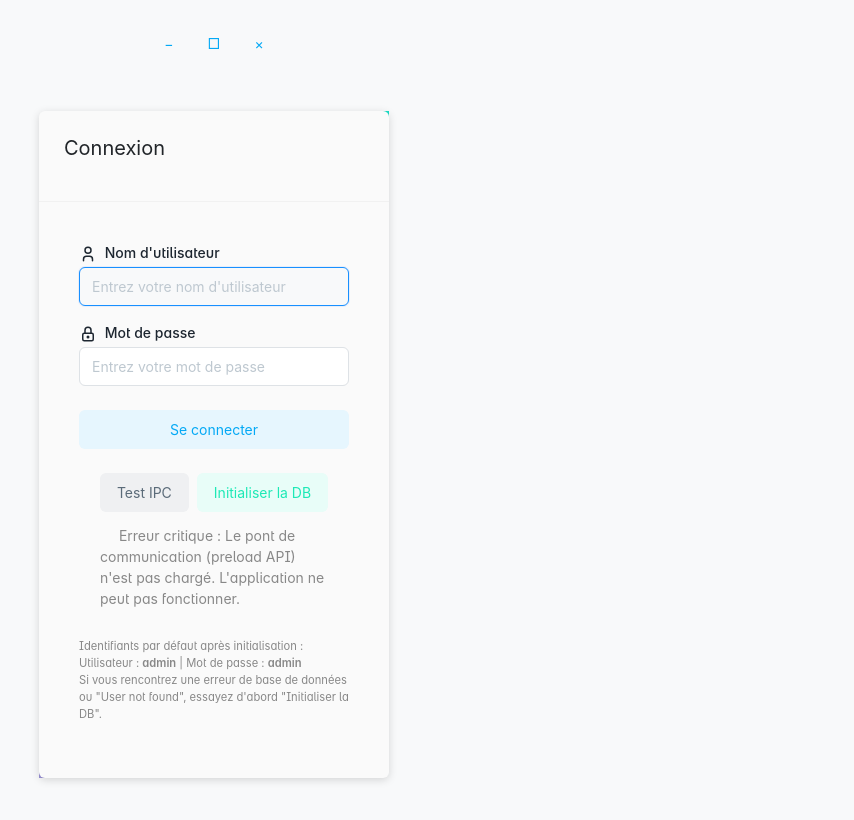
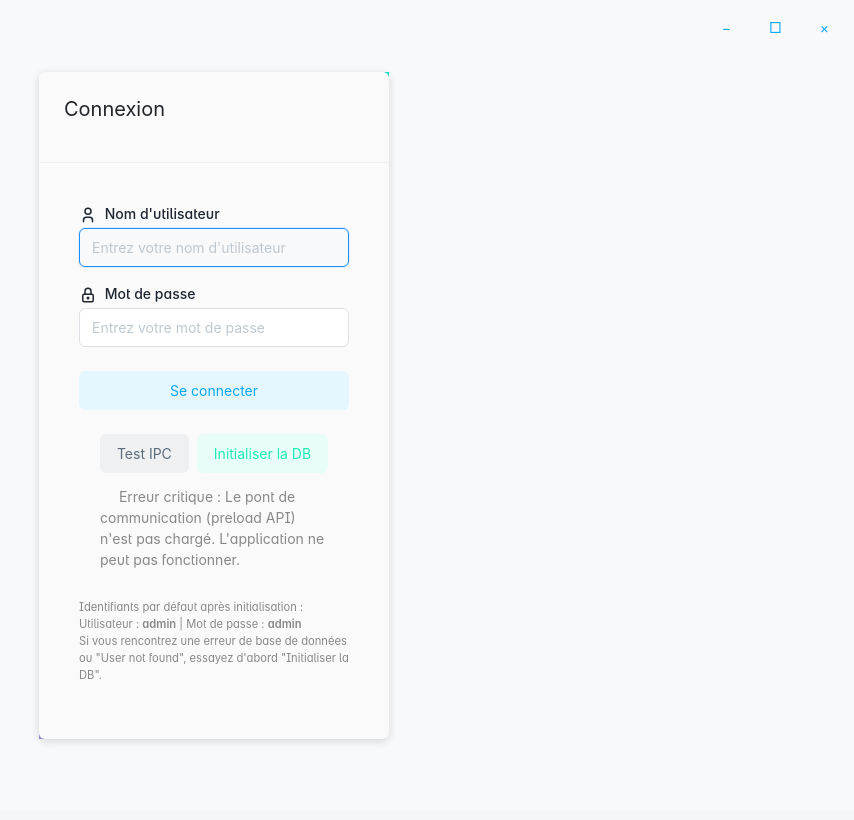
Before and after one commit to elzuzu/OtterCMS, a React (Vite) app: page / in a window 1280 px wide. Shown: the top 820 px of the page, without its empty margins (426-1280 px from the left). Built offline with nearby package versions, Linux system fonts and the light colour scheme; a web font is replaced by a local one.

Commit message:
Align auth window controls

```diff
--- a/src/renderer/styles/app.css
+++ b/src/renderer/styles/app.css
@@ -83,6 +83,13 @@ body {
   padding: 24px;
   position: relative;
   justify-content: center;
+}
+.auth-wrapper.v1 .auth-form .window-controls {
+  position: absolute;
+  top: 8px;
+  right: 8px;
+  display: flex;
+  gap: 0.25rem;
 }
 
 .auth-wrapper.v1 .auth-form .card-body {
```
